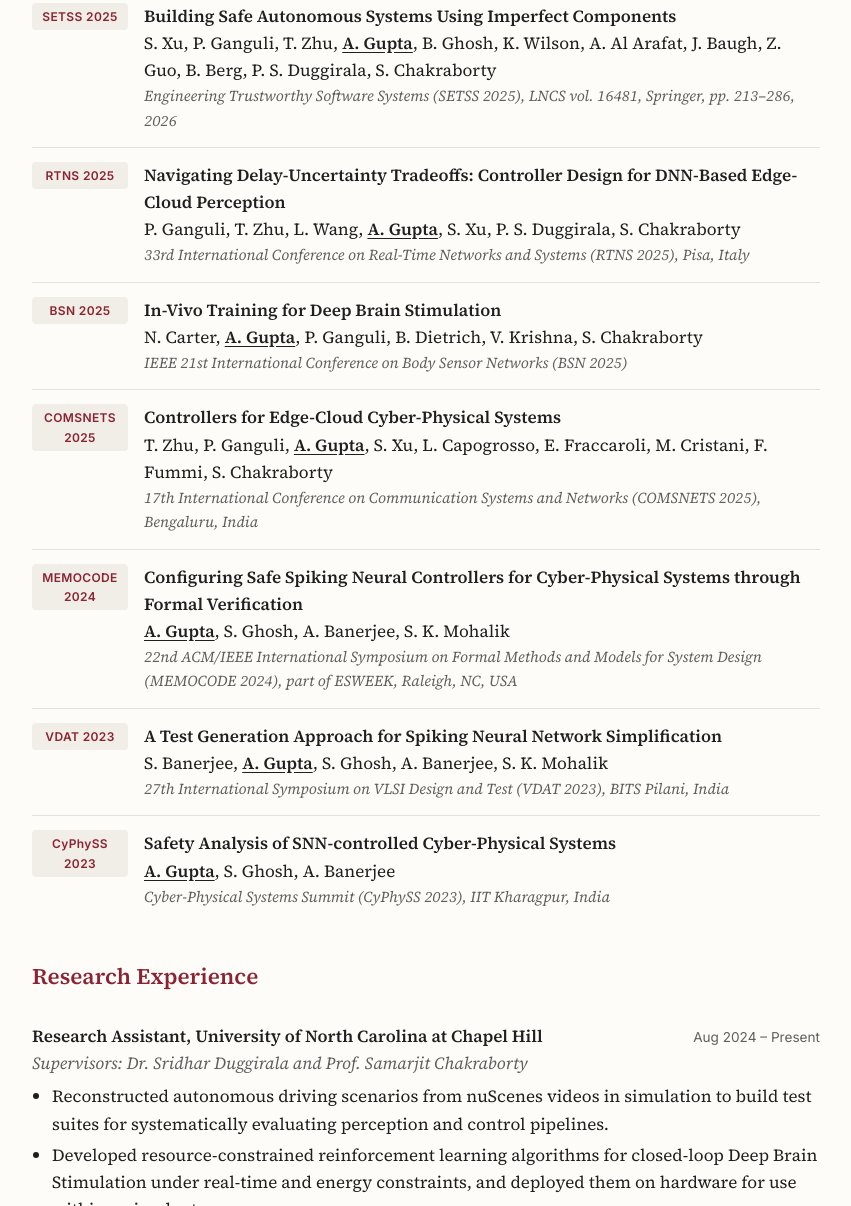
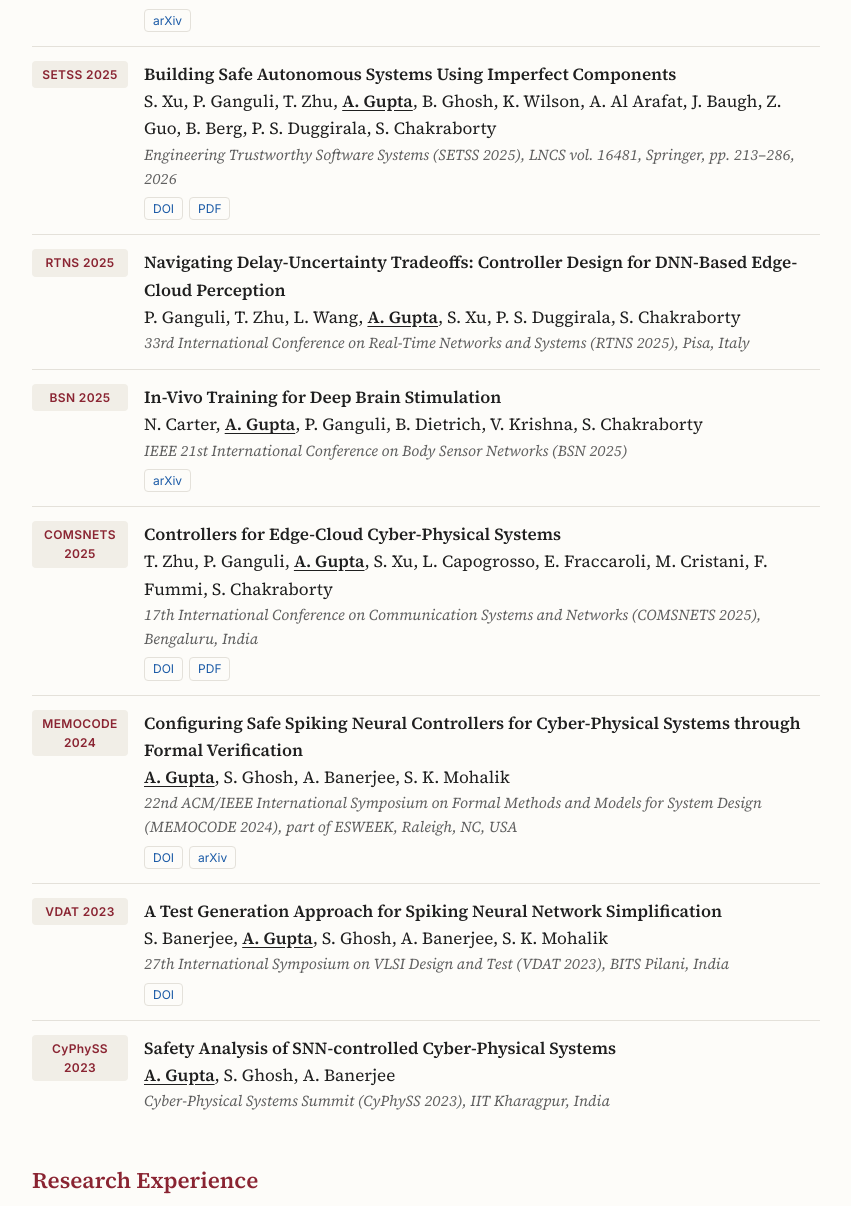
Before and after one commit to arkapravag/arkapravag.github.io, a plain HTML site: page index.html in a window 1280 px wide. Shown: the part 1268-2474 px from the top of the page, without its empty margins (214-1065 px from the left). Drawn offline with Linux system fonts and the light colour scheme.

Commit message:
Link publications to arXiv, DOI and PDF versions
Co-Authored-By: Claude Opus 5.5 <noreply@anthropic.com>
Claude-Session: https://claude.ai/code/session_017copTDpeD7chdiEEWXnVeR

```diff
--- a/index.html
+++ b/index.html
@@ -84,6 +84,7 @@
             <span class="pub-title">Controller-aware Perception Neural Network Pruning for CPS Safety Optimization</span>
             <span class="pub-authors">J. Chen, Y. Song, S. Xu, K. Kessler, P. Ganguli, <span class="me">A. Gupta</span>, B. Ghosh, P. S. Duggirala, T. Chen, S. Chakraborty, J. Hu</span>
             <span class="pub-where">ACM Transactions on Cyber-Physical Systems (TCPS), 2026</span>
+            <span class="pub-links"><a href="https://autmn.ua.edu/files/tcps26.pdf">PDF</a></span>
           </div>
         </li>
         <li class="pub">
@@ -92,6 +93,7 @@
             <span class="pub-title">Bandit Algorithms for Deep Brain Stimulation</span>
             <span class="pub-authors"><span class="me">A. Gupta</span>, N. Carter, W. Zellers, P. Ganguli, B. Dietrich, V. Krishna, P. S. Duggirala, S. Chakraborty</span>
             <span class="pub-where">17th ACM/IEEE International Conference on Cyber-Physical Systems (ICCPS 2026), Saint-Malo, France</span>
+            <span class="pub-links"><a href="https://arxiv.org/abs/2601.12699">arXiv</a></span>
           </div>
         </li>
         <li class="pub">
@@ -100,6 +102,7 @@
             <span class="pub-title">Building Safe Autonomous Systems Using Imperfect Components</span>
             <span class="pub-authors">S. Xu, P. Ganguli, T. Zhu, <span class="me">A. Gupta</span>, B. Ghosh, K. Wilson, A. Al Arafat, J. Baugh, Z. Guo, B. Berg, P. S. Duggirala, S. Chakraborty</span>
             <span class="pub-where">Engineering Trustworthy Software Systems (SETSS 2025), LNCS vol. 16481, Springer, pp. 213–286, 2026</span>
+            <span class="pub-links"><a href="https://doi.org/10.1007/978-981-95-8617-2_7">DOI</a> <a href="https://autmn.ua.edu/files/setss25.pdf">PDF</a></span>
           </div>
         </li>
         <li class="pub">
@@ -116,6 +119,7 @@
             <span class="pub-title">In-Vivo Training for Deep Brain Stimulation</span>
             <span class="pub-authors">N. Carter, <span class="me">A. Gupta</span>, P. Ganguli, B. Dietrich, V. Krishna, S. Chakraborty</span>
             <span class="pub-where">IEEE 21st International Conference on Body Sensor Networks (BSN 2025)</span>
+            <span class="pub-links"><a href="https://arxiv.org/abs/2510.03643">arXiv</a></span>
           </div>
         </li>
         <li class="pub">
@@ -124,6 +128,7 @@
             <span class="pub-title">Controllers for Edge-Cloud Cyber-Physical Systems</span>
             <span class="pub-authors">T. Zhu, P. Ganguli, <span class="me">A. Gupta</span>, S. Xu, L. Capogrosso, E. Fraccaroli, M. Cristani, F. Fummi, S. Chakraborty</span>
             <span class="pub-where">17th International Conference on Communication Systems and Networks (COMSNETS 2025), Bengaluru, India</span>
+            <span class="pub-links"><a href="https://doi.org/10.1109/COMSNETS63942.2025.10885702">DOI</a> <a href="https://par.nsf.gov/servlets/purl/10563547">PDF</a></span>
           </div>
         </li>
         <li class="pub">
@@ -132,6 +137,7 @@
             <span class="pub-title">Configuring Safe Spiking Neural Controllers for Cyber-Physical Systems through Formal Verification</span>
             <span class="pub-authors"><span class="me">A. Gupta</span>, S. Ghosh, A. Banerjee, S. K. Mohalik</span>
             <span class="pub-where">22nd ACM/IEEE International Symposium on Formal Methods and Models for System Design (MEMOCODE 2024), part of ESWEEK, Raleigh, NC, USA</span>
+            <span class="pub-links"><a href="https://doi.org/10.1109/MEMOCODE63347.2024.00017">DOI</a> <a href="https://arxiv.org/abs/2408.01996">arXiv</a></span>
           </div>
         </li>
         <li class="pub">
@@ -140,6 +146,7 @@
             <span class="pub-title">A Test Generation Approach for Spiking Neural Network Simplification</span>
             <span class="pub-authors">S. Banerjee, <span class="me">A. Gupta</span>, S. Ghosh, A. Banerjee, S. K. Mohalik</span>
             <span class="pub-where">27th International Symposium on VLSI Design and Test (VDAT 2023), BITS Pilani, India</span>
+            <span class="pub-links"><a href="https://doi.org/10.1007/978-981-97-3756-7_26">DOI</a></span>
           </div>
         </li>
         <li class="pub">
--- a/style.css
+++ b/style.css
@@ -236,3 +236,13 @@ footer {
   .skills { grid-template-columns: 1fr; }
   .skills dd { margin-bottom: 8px; }
 }
+
+.pub-links { display: flex; flex-wrap: wrap; gap: 6px; margin-top: 6px; }
+.pub-links a {
+  font-family: "Inter", system-ui, sans-serif;
+  font-size: 0.75rem;
+  border: 1px solid var(--rule);
+  border-radius: 4px;
+  padding: 1px 8px;
+}
+.pub-links a:hover { border-color: var(--link); text-decoration: none; }
```
